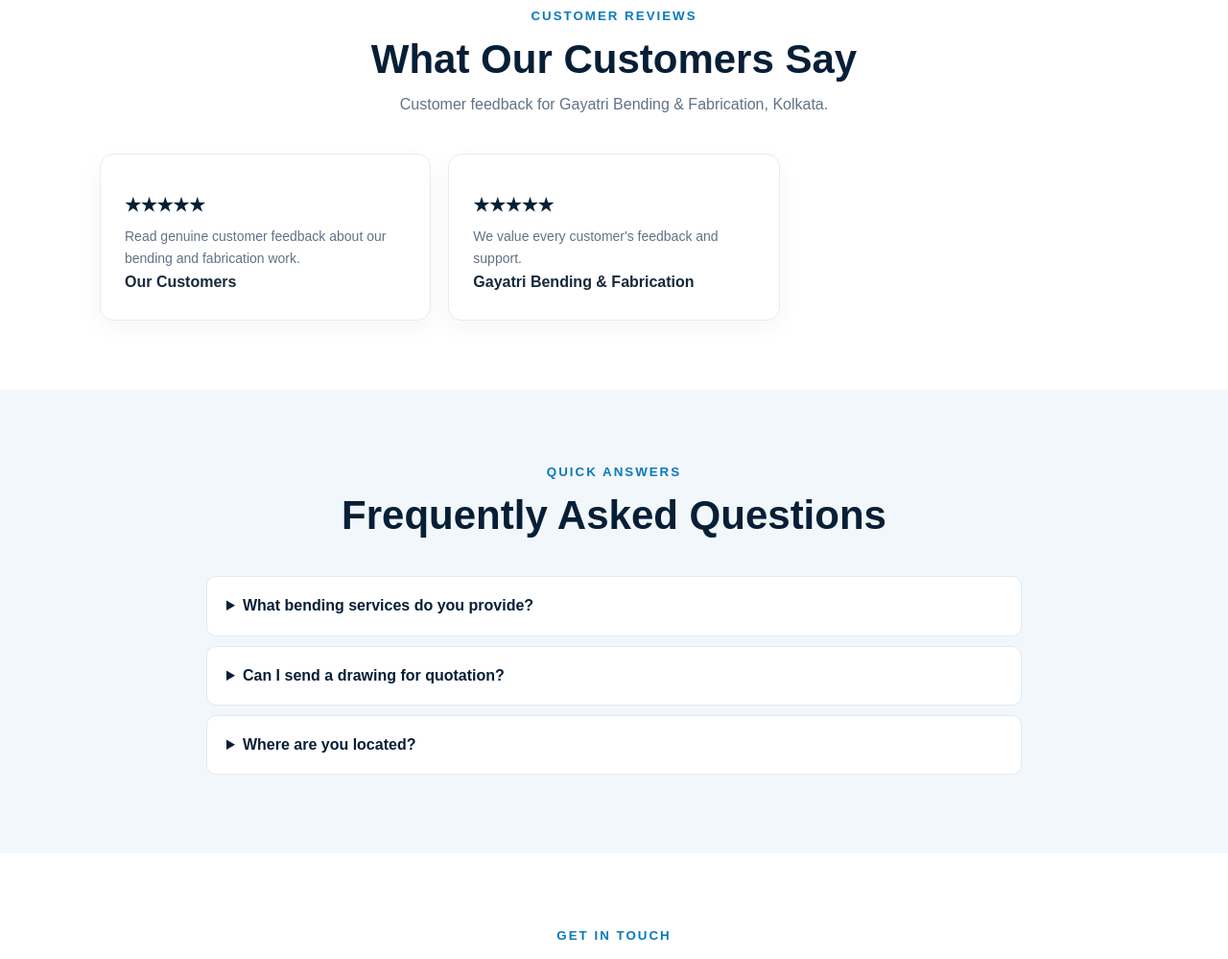
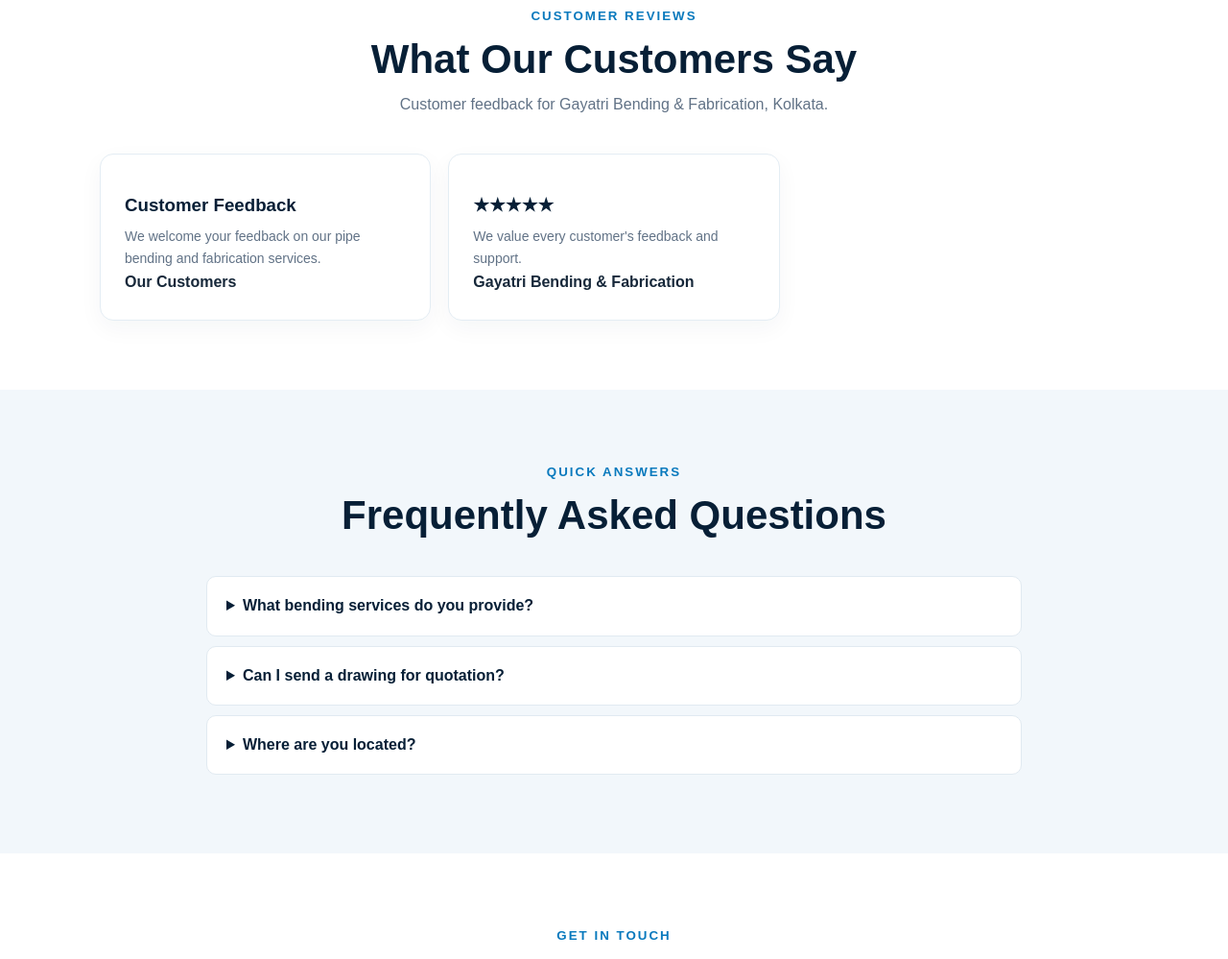
Before and after one commit to gayatribending/gayatri-bending-fabrication, a plain HTML site: page index.html in a window 1280 px wide. Shown: the part 3780-4779 px from the top of the page at 96% size. Drawn offline with Linux system fonts and the light colour scheme.

Commit message:
Update index.html

```diff
--- a/index.html
+++ b/index.html
@@ -118,8 +118,9 @@ dimensions and customer requirements.
   </div>
   <div class="services">
     <article class="service">
-      <h3>★★★★★</h3>
-      <p>Read genuine customer feedback about our bending and fabrication work.</p>
+     <h3>Customer Feedback</h3>
+<p>We welcome your feedback on our pipe bending and fabrication services.</p>
+
       <b>Our Customers</b>
     </article>
     <article class="service">
```
